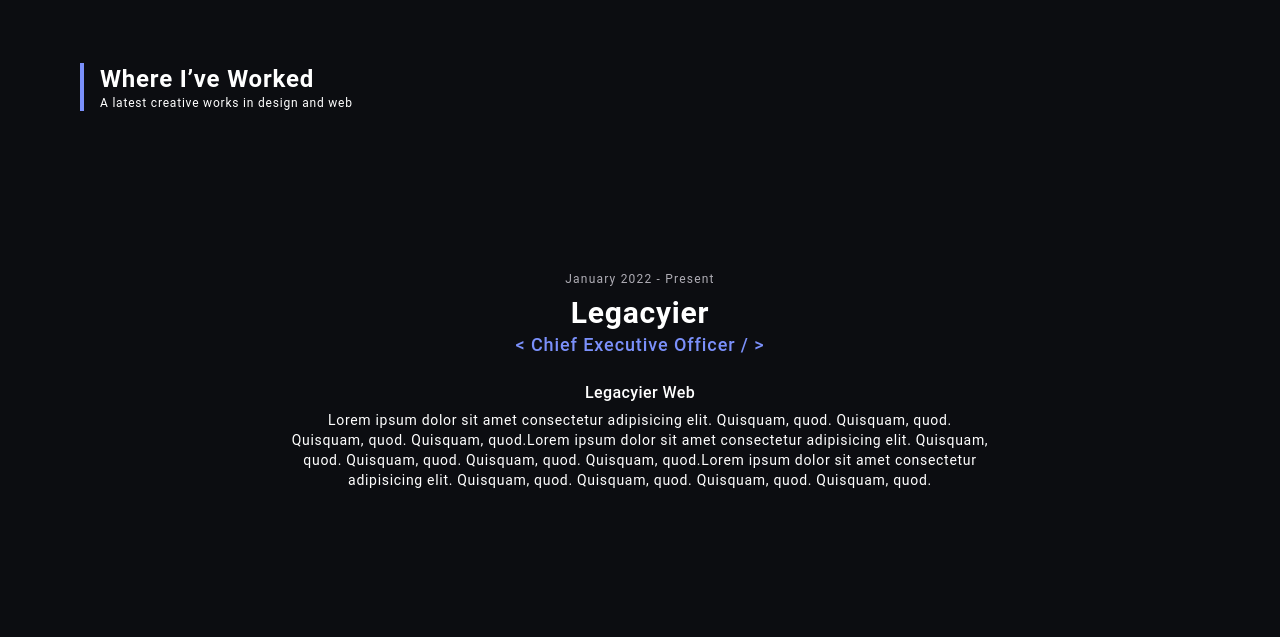
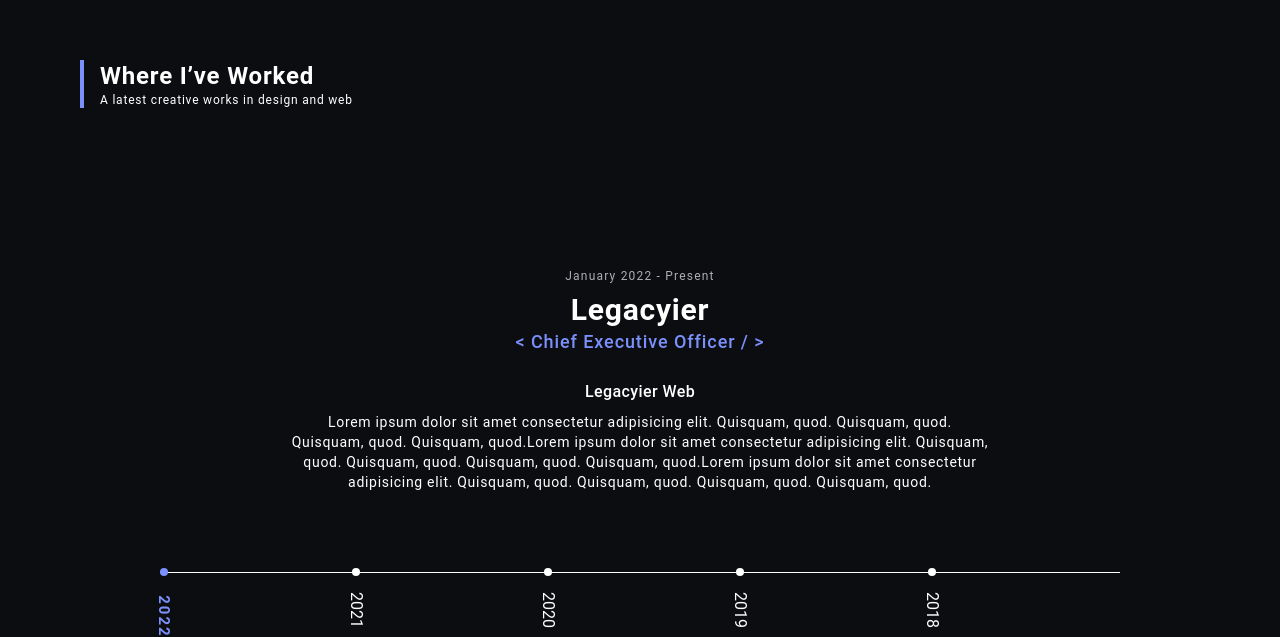
Before and after one commit to ImJars/legacyier-express, a Gatsby site: page / in a window 1280 px wide. Shown: the part 2444-3081 px from the top of the page. Built offline with nearby package versions, Linux system fonts and the light colour scheme; Gatsby itself is replaced by a stand-in of ours.

Commit message:
fixing-idea

```diff
--- a/src/components/components/menu-bar.jsx
+++ /dev/null
@@ -1,39 +0,0 @@
-import React from 'react'
-import styled from 'styled-components'
-
-const Bar = styled.div`
-    width: 40px;
-    height: 3px;
-    background-color: #fff;
-    margin: 6px 0;
-    transition: 0.4s;
-    border-radius: 10px;
-    transition: all .1s ease-in-out;
-    :hover {
-        background-color: #3399FF;
-
-    }
-`
-const MenuBar = ({ classnames, handleClick, classnames2, classnames3, classnames4}) => {
-    return (
-        <>
-            <div
-
-            >
-                <div
-                    className='space-y-4'
-                >
-                    <Bar
-                        className={ classnames }
-                        onClick={ handleClick }
-                    />
-                    <Bar className={ classnames2 }/>
-                    <Bar className={ classnames3 }/>
-                    <Bar className={ classnames4 }/>
-                </div>
-            </div>
-        </>
-     );
-}
-
-export default MenuBar;
--- a/src/components/components/seccion-carousel.jsx
+++ b/src/components/components/seccion-carousel.jsx
@@ -1,9 +1,10 @@
 import React from 'react'
 
-const Seccion = ({ date, business, worked, title, description }) => {
+const Seccion = ({ ref, date, business, worked, title, description }) => {
     return (
         <>
             <div
+                ref={ ref }
                 className='w-250 h-full no-seleccionable flex
                         justify-center font-roboto'
             >
--- a/src/components/work.jsx
+++ b/src/components/work.jsx
@@ -1,10 +1,79 @@
-import React from 'react'
+import React, { useState } from 'react'
 import Title from './components/title';
-import AliceCarousel from 'react-alice-carousel';
-import 'react-alice-carousel/lib/alice-carousel.css';
 import Seccion from './components/seccion-carousel';
+import styled from 'styled-components';
 
-const items = [
+const TabContent = styled.div`
+    &.inactive{
+        position: absolute;
+        transition: all 600ms ease-in-out;
+        opacity: 0;
+    }
+    &.active {
+        opacity: 1;
+        transition: all 600ms ease-in-out;
+    }
+`
+const Button = styled.button`
+    &.activeButton{
+        width: 0.5rem;
+        height: 0.5rem;
+        background-color: #7B90FB;
+        border-radius: 50%;
+        transition: all 500ms ease-in-out;
+    }
+    &.inactiveButton{
+        width: 0.5rem;
+        height: 0.5rem;
+        background-color: #7B90FB;
+        border-radius: 50%;
+        transition: all 500ms ease-in-out;
+    }
+    .activeText{
+        transform: rotate(90deg) translateX(20px);
+        font-weight: 700;
+        color: #7B90FB;
+        font-size: 15px;
+        letter-spacing: 2px;
+        transition: all 500ms ease-in-out;
+    }
+    .inactiveText{
+        transform: rotate(90deg) translateX(20px);
+        color: #7B90FB;
+        font-size: 10px;
+        letter-spacing: 2.5px;
+        transition: all 500ms ease-in-out;
+    }
+`
+
+const Work = ({ refWork }) => {
+
+    const [tab, setTab] = useState(1);
+
+    function changeTab( index ){
+        setTab(index);
+    }
+    return (
+        <>
+            <section
+                ref={ refWork }
+                id='Works'
+                className="w-full h-screen bg-primary text-white
+                font-roboto flex justify-center items-center pt-20 pb-40"
+            >
+                <div
+                    className='w-250 flex flex-col'
+                >
+                    <Title
+                        title={'Where I’ve Worked'}
+                        subtitle={'A latest creative works in design and web'}
+                    />
+                    <div
+                        className='w-full flex justify-center mt-40'
+                    >
+                        <TabContent
+                            className={tab === 1 ? 'active': 'inactive'}
+                        >
                             <Seccion
                                 date={'January 2022 - Present'}
                                 business={'Legacyier'}
@@ -15,7 +84,11 @@ const items = [
                                     'Lorem ipsum dolor sit amet consectetur adipisicing elit. Quisquam, quod. Quisquam, quod. Quisquam, quod. Quisquam, quod.' +
                                     'Lorem ipsum dolor sit amet consectetur adipisicing elit. Quisquam, quod. Quisquam, quod. Quisquam, quod. Quisquam, quod.'
                                 }
-    />,
+                            />
+                        </TabContent>
+                        <TabContent
+                            className={tab === 2 ? 'active': 'inactive'}
+                        >
                             <Seccion
                                 date={'January 2021 - December 2021'}
                                 business={'Bliss DDM'}
@@ -26,7 +99,11 @@ const items = [
                                     'Lorem ipsum dolor sit amet consectetur adipisicing elit. Quisquam, quod. Quisquam, quod. Quisquam, quod. Quisquam, quod.' +
                                     'Lorem ipsum dolor sit amet consectetur adipisicing elit. Quisquam, quod. Quisquam, quod. Quisquam, quod. Quisquam, quod.'
                                 }
-    />,
+                            />
+                        </TabContent>
+                        <TabContent
+                            className={tab === 3 ? 'active': 'inactive'}
+                        >
                             <Seccion
                                 date={'January 2020 - December 2020'}
                                 business={'SQDesarrollo & Holcim Mexico'}
@@ -37,7 +114,11 @@ const items = [
                                     'Lorem ipsum dolor sit amet consectetur adipisicing elit. Quisquam, quod. Quisquam, quod. Quisquam, quod. Quisquam, quod.' +
                                     'Lorem ipsum dolor sit amet consectetur adipisicing elit. Quisquam, quod. Quisquam, quod. Quisquam, quod. Quisquam, quod.'
                                 }
-    />,
+                            />
+                        </TabContent>
+                        <TabContent
+                            className={tab === 4 ? 'active': 'inactive'}
+                        >
                             <Seccion
                                 date={'January 2019 - December 2019'}
                                 business={'SQDesarrollo & Bonafont'}
@@ -48,7 +129,11 @@ const items = [
                                     'Lorem ipsum dolor sit amet consectetur adipisicing elit. Quisquam, quod. Quisquam, quod. Quisquam, quod. Quisquam, quod.' +
                                     'Lorem ipsum dolor sit amet consectetur adipisicing elit. Quisquam, quod. Quisquam, quod. Quisquam, quod. Quisquam, quod.'
                                 }
-    />,
+                            />
+                        </TabContent>
+                        <TabContent
+                            className={tab === 5 ? 'active': 'inactive'}
+                        >
                             <Seccion
                                 date={'January 2018 - December 2018'}
                                 business={'UAEH'}
@@ -59,43 +144,66 @@ const items = [
                                     'Lorem ipsum dolor sit amet consectetur adipisicing elit. Quisquam, quod. Quisquam, quod. Quisquam, quod. Quisquam, quod.' +
                                     'Lorem ipsum dolor sit amet consectetur adipisicing elit. Quisquam, quod. Quisquam, quod. Quisquam, quod. Quisquam, quod.'
                                 }
-    />,
-]
-
-const Work = ({ refWork }) => {
-    return (
-        <>
-            <section
-                ref={ refWork }
-                id='Works'
-                className="w-full h-screen bg-primary text-white
-                font-roboto flex justify-center items-center pt-20 pb-40"
+                            />
+                        </TabContent>
+                    </div>
+                    <div
+                        className='mt-20 flex justify-center mx-20'
                     >
                         <div
-                    className='max-w-250 flex flex-col'
+                            className='w-full h-1px bg-white justify-between grid grid-cols-5 content-center'
                         >
-                    <Title
-                        title={'Where I’ve Worked'}
-                        subtitle={'A latest creative works in design and web'}
-                    />
+                            <Button
+                                onClick={() => changeTab(1)}
+                                className={tab === 1 ? 'activeButton': 'inactiveButton'}
+                            >
                                 <div
-                        className='mt-40 mb-20'
+                                    className={tab === 1 ? 'activeText': 'inactiveText'}
                                 >
-                        <AliceCarousel
-                            animationType="fadeout"
-                            animationDuration={800}
-                            disableDotsControls
-                            disableButtonsControls
-                            items={items}
-                            autoWidth
-                            mouseTracking
-
-                        />
+                                    2022
                                 </div>
+                            </Button>
+                            <button
+                                onClick={() => changeTab(2)}
+                                className='w-2 h-2 bg-white rounded-full cursor-pointer'
+                            >
                                 <div
-                        className='w-full flex justify-center'
+                                    className='transform rotate-90 translate-y-4'
                                 >
-
+                                    2021
+                                </div>
+                            </button>
+                            <button
+                                onClick={() => changeTab(3)}
+                                className='w-2 h-2 bg-white rounded-full cursor-pointer'
+                            >
+                                <div
+                                    className='transform rotate-90 translate-y-4'
+                                >
+                                    2020
+                                </div>
+                            </button>
+                            <button
+                                onClick={() => changeTab(4)}
+                                className='w-2 h-2 bg-white rounded-full cursor-pointer'
+                            >
+                                <div
+                                    className='transform rotate-90 translate-y-4'
+                                >
+                                    2019
+                                </div>
+                            </button>
+                            <button
+                                onClick={() => changeTab(5)}
+                                className='w-2 h-2 bg-white rounded-full cursor-pointer'
+                            >
+                                <div
+                                    className='transform rotate-90 translate-y-4'
+                                >
+                                    2018
+                                </div>
+                            </button>
+                        </div>
                     </div>
                 </div>
             </section>
--- a/tailwind.config.js
+++ b/tailwind.config.js
@@ -34,6 +34,9 @@ module.exports = {
         '250': '70rem',
         'text': '700px',
       },
+      height: {
+        '1px': '1px',
+      },
     },
   },
   plugins: [],
```
Lines whose indentation alone changed are shown as unchanged.
